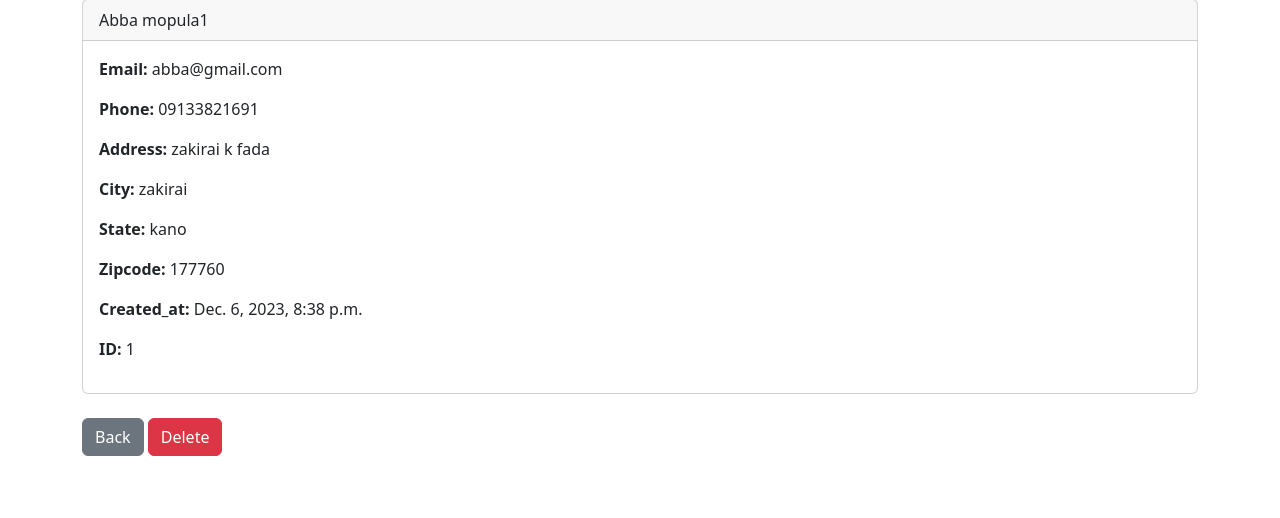
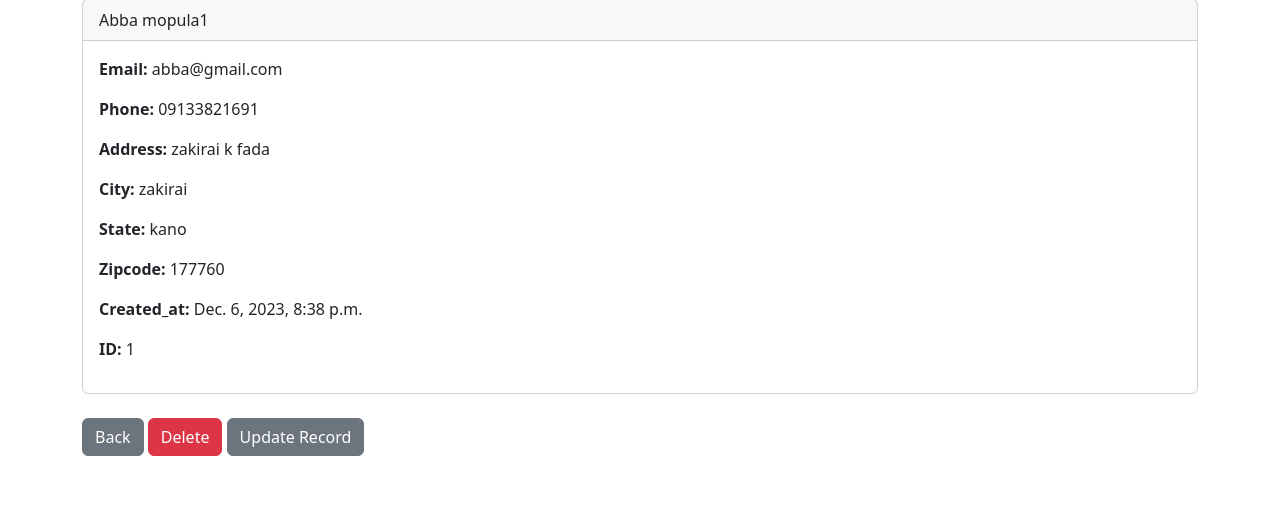
Before and after one commit to Alhrafas/Django-crm, a Django app: page /record/1/ in a window 1280 px wide. Shown: the part 81-599 px from the top of the page. Run offline with Django 4.2, Linux system fonts and the light colour scheme; a user stored in the database is signed in; data comes from the database, SQL or seed files in the repository; both versions use the stored data as it was after the commit.

Commit message:
initial commit

```diff
--- a/website/templates/record.html
+++ b/website/templates/record.html
@@ -38,4 +38,5 @@
 <br>
 <a href="{% url 'home' %}" class="btn btn-secondary">Back</a>
 <a href="{% url 'delete_record' customer_record.id %}" class="btn btn-danger">Delete</a>
+<a href="{% url 'update_record' customer_record.id %}" class="btn btn-secondary">Update Record</a>
 {% endblock content %}
--- a/website/url.py
+++ b/website/url.py
@@ -9,5 +9,5 @@ urlpatterns = [
     path('record/<int:pk>/', views.customer_record, name='record'),
     path('delete_record/<int:pk>/', views.delete_record, name='delete_record'),
     path('add_record/', views.add_record, name='add_record'),
-
+    path('update_record/<int:pk>/', views.update_record, name='update_record'),
 ]
--- a/website/views.py
+++ b/website/views.py
@@ -71,9 +71,22 @@ def add_record(request):
         if request.method == 'POST':
             if form.is_valid():
                 add_record = form.save()
-                messages.success(request, "You Have Successfully Add Record")
+                messages.success(request, "Record Successfully Added...")
                 return redirect('home')
         return render(request, 'add_record.html', {'form': form})
     else:
         messages.success(request, "You Must Be Logged In...")
         return redirect('home')
+
+def update_record(request, pk):
+    if request.user.is_authenticated:
+        current_record = Record.objects.get(id=pk)
+        form = AddRecordForm(request.POST or None, instance=current_record)
+        if form.is_valid():
+            form.save()
+            messages.success(request, "Record Updated Successfully...")
+            return redirect('home')
+        return render(request, 'update_record.html', {'form': form})
+    else:
+        messages.success(request, "You Must be Logged In...")
+        return redirect('home')
```
Also changed, not shown: website/templates/update_record.html (added, +19 -0 lines), db.sqlite3.
